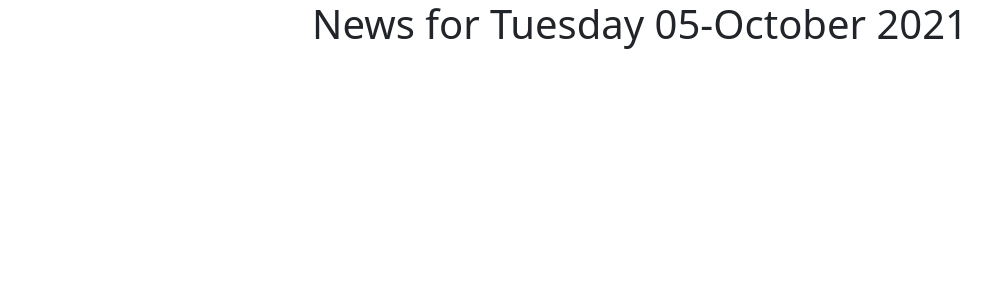
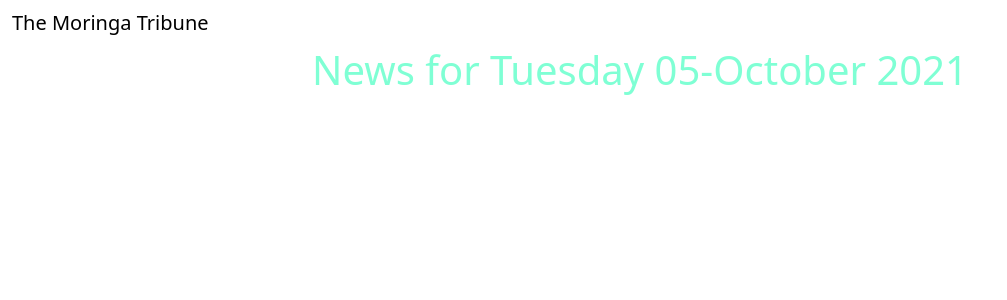
Before and after one commit to CheropS/tribune, a Django app: page /news/today/ in a window 1280 px wide. Shown: the top 300 px of the page, without its empty margins (0-1007 px from the left). Run offline with Django 3.2, Linux system fonts and the light colour scheme; some libraries are stand-ins or nearby versions.

Commit message:
adding navbar and static files

```diff
--- a/news/templates/all-news/base.html
+++ b/news/templates/all-news/base.html
@@ -2,6 +2,7 @@
 {# Load CSS and JavaScript #}
 {% bootstrap_css %}
 {% bootstrap_javascript %}
+{% load static%}
 
 <!DOCTYPE html>
 <html>
@@ -14,8 +15,12 @@
     <title> Moringa Tribune </title>
   {% endif %}
 
+  {% block styles %}
+    <link rel="stylesheet" href="{% static 'css/basenews.css' %}">
+  {% endblock %}
 </head>
 <body>
+  {% include "navbar.html" %}
     {% block content %} <h1 class="text-center">News for {{date|date:"l d-F Y"}}</h1> {%endblock%}
     {% block scripts %}
         <script src="https://ajax.googleapis.com/ajax/libs/jquery/3.2.1/jquery.min.js"></script>
--- /dev/null
+++ b/news/templates/navbar.html
@@ -0,0 +1,18 @@
+
+<!DOCTYPE html>
+<html lang="en">
+<head>
+
+  <meta charset="utf-8">
+  <meta name="viewport" content="width=device-width, initial-scale=1">
+</head>
+<body>
+<nav class="navbar navbar-inverse">
+  <div class="container-fluid">
+    <div class="navbar-header">
+      <a class="navbar-brand" href="{% url 'newsToday' %}">The Moringa Tribune</a>
+    </div>
+  </div>
+</nav>
+</body>
+</html>
--- /dev/null
+++ b/static/css/basenews.css
@@ -0,0 +1,3 @@
+h1 {
+    color: aquamarine;
+}
--- a/tribune/settings.py
+++ b/tribune/settings.py
@@ -9,6 +9,7 @@ https://docs.djangoproject.com/en/3.2/topics/settings/
 For the full list of settings and their values, see
 https://docs.djangoproject.com/en/3.2/ref/settings/
 """
+import os
 
 from pathlib import Path
 
@@ -120,6 +121,9 @@ USE_TZ = True
 # https://docs.djangoproject.com/en/3.2/howto/static-files/
 
 STATIC_URL = '/static/'
+STATICFILES_DIRS = [
+    os.path.join(BASE_DIR, "static"),
+]
 
 # Default primary key field type
 # https://docs.djangoproject.com/en/3.2/ref/settings/#default-auto-field
```
